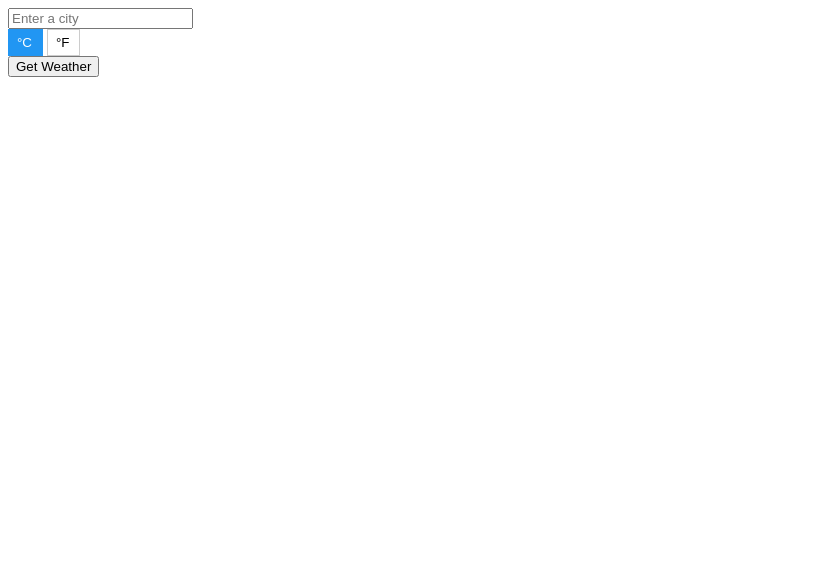
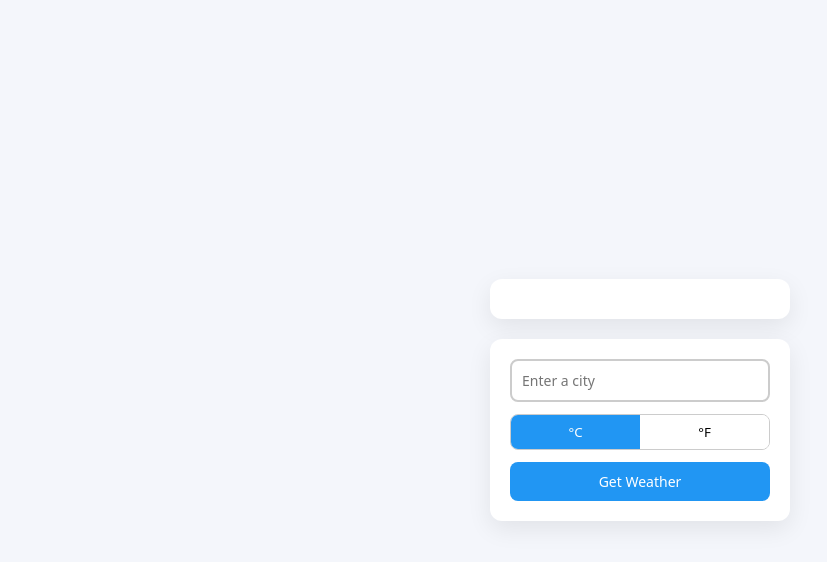
Before and after one commit to Pretty-Flacko/odin-weather-app, a website built with webpack: page src/template.html in a window 1280 px wide. Shown: the whole page, without its empty margins (0-827 px from the left). Built offline with nearby package versions, Linux system fonts and the light colour scheme.

Commit message:
Add css styling

```diff
--- a/src/index.js
+++ b/src/index.js
@@ -65,6 +65,7 @@ async function renderWeather(data) {
 	const iconSrc = await loadWeatherIcon(data.icon);
 
 	output.innerHTML = `
+		${iconSrc ? `<img src="${iconSrc}" alt"${data.conditions}">` : ""}
 		<p>Location: ${data.address}</p>
 		<p>Temperature: ${data.temp} ${data.unitGroup === "metric" ? "°C" : "°F"}</p>
 		<p>Feels like: ${data.feelsLike} ${data.unitGroup === "metric" ? "°C" : "°F"}</p>
@@ -72,7 +73,6 @@ async function renderWeather(data) {
 		<p>Humidity: ${data.humidity}%</p>
 		<p>Wind speed: ${data.windSpeed}</p>
 		<p>Time: ${data.time}</p>
-		${iconSrc ? `<img src="${iconSrc}" alt"${data.conditions}">` : ""}
 	`;
 }
 
--- a/src/style.css
+++ b/src/style.css
@@ -1,13 +1,103 @@
+* {
+	box-sizing: border-box;
+	margin: 0;
+	padding: 0;
+	font-family:
+		system-ui,
+		-apple-system,
+		BlinkMacSystemFont,
+		"Segoe UI",
+		Roboto,
+		Oxygen,
+		Ubuntu,
+		Cantarell,
+		"Open Sans",
+		"Helvetica Neue",
+		sans-serif;
+}
+
+body {
+	background-color: #f4f6fb;
+	min-height: 100vh;
+	display: flex;
+	flex-direction: column;
+	gap: 20px;
+	align-items: center;
+	justify-content: center;
+}
+
+form {
+	background-color: #fff;
+	padding: 20px;
+	border-radius: 12px;
+	box-shadow: 0 8px 25px rgba(0, 0, 0, 0.08);
+	display: flex;
+	flex-direction: column;
+	gap: 12px;
+	width: 300px;
+}
+
+#location-input {
+	padding: 10px;
+	border-radius: 8px;
+	border: 2px solid #ccc;
+	font-size: 14px;
+	outline: none;
+	transition: border 0.2s;
+}
+#location-input:focus {
+	border-color: #2196f3;
+}
+
+#unit-toggle {
+	display: flex;
+	border-radius: 8px;
+	border: 1px solid #ccc;
+	overflow: hidden;
+}
 #unit-toggle button {
-	padding: 5px 10px;
-	padding-left: 8px;
-	border: 1px solid #ccc;
+	flex: 1;
+	padding: 8px;
+	border: none;
 	background-color: #fff;
 	cursor: pointer;
+	transition: 0.2s;
 }
-
+#unit-toggle button:hover {
+	background-color: #f0f7ff;
+}
 #unit-toggle button.active {
 	background-color: #2196f3;
 	color: #fff;
-	border-color: #2196f3;
 }
+
+button[type="submit"] {
+	padding: 10px;
+	border: none;
+	border-radius: 8px;
+	background-color: #2196f3;
+	color: #fff;
+	font-size: 14px;
+	cursor: pointer;
+	transition: 0.2s;
+}
+button[type="submit"]:hover {
+	background-color: #1976d2;
+}
+
+#weather-output {
+	background-color: #fff;
+	padding: 20px;
+	border-radius: 12px;
+	box-shadow: 0 8px 25px rgba(0, 0, 0, 0.08);
+	width: 300px;
+	display: flex;
+	flex-direction: column;
+	gap: 6px;
+}
+
+#weather-output img {
+	width: 80px;
+	align-self: center;
+	margin-top: 10px;
+}
--- a/src/template.html
+++ b/src/template.html
@@ -6,6 +6,7 @@
 		<title>Weather App</title>
 	</head>
 	<body>
+		<div id="weather-output"></div>
 		<form id="weather-form">
 			<input
 				type="text"
@@ -19,6 +20,5 @@
 			</div>
 			<button type="submit">Get Weather</button>
 		</form>
-		<div id="weather-output"></div>
 	</body>
 </html>
```
